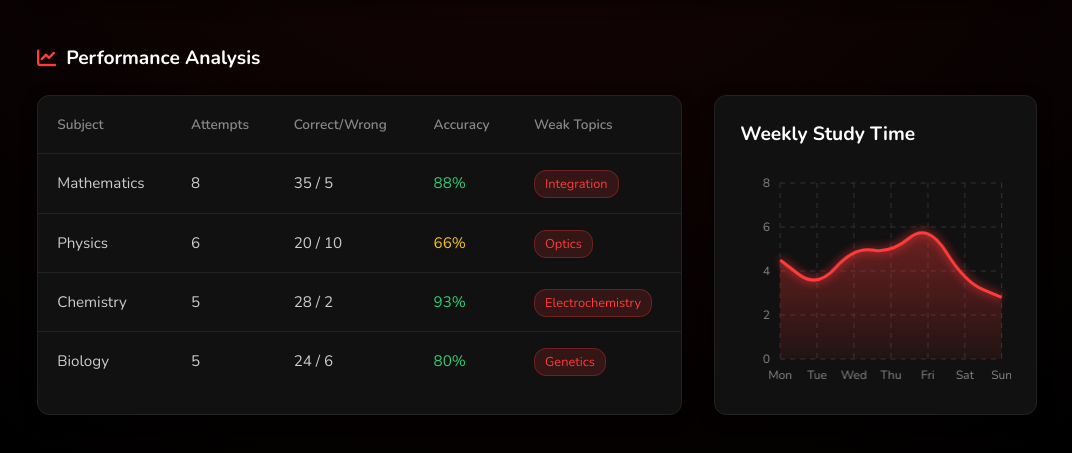
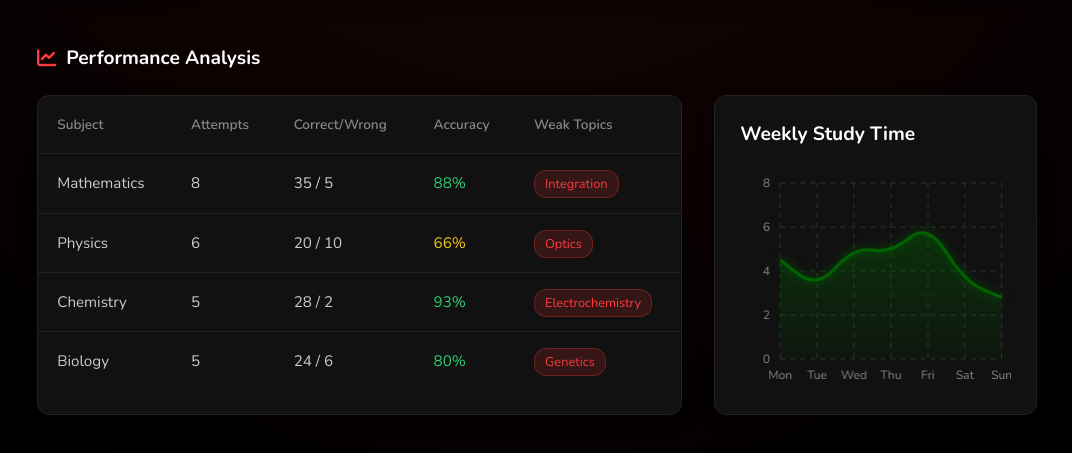
Before and after one commit to abhaysinghbaghel-asb/Hack-Vento, a website: page mcq.html in a window 1280 px wide. Shown: the part 1145-1598 px from the top of the page, without its empty margins (103-1175 px from the left). Drawn offline with nearby package versions, Linux system fonts and the light colour scheme.

Commit message:
Update mcq.html

```diff
--- a/mcq.html
+++ b/mcq.html
@@ -1,4 +1,4 @@
-<!DOCTYPE html>
+<!DOCTYPE html><!DOCTYPE html>
 <html lang="en">
 <head>
     <meta charset="UTF-8">
@@ -846,7 +846,8 @@
             }
             const last=getPoint(data.length-1); ctx.lineTo(last.x, last.y);
             const gradient=ctx.createLinearGradient(0,padTop,0,H);
-            gradient.addColorStop(0,'rgba(255, 59, 59, 0.5)'); gradient.addColorStop(1,'rgba(255, 59, 59, 0)');
+            gradient.addColorStop(0,'rgba(0, 100, 0, 0.5)');
+            gradient.addColorStop(1,'rgba(0, 100, 0, 0)');
             ctx.save(); ctx.lineTo(last.x, padTop+chartH); ctx.lineTo(start.x, padTop+chartH); ctx.closePath();
             ctx.fillStyle=gradient; ctx.fill(); ctx.restore();
             ctx.beginPath(); ctx.moveTo(start.x, start.y);
@@ -856,7 +857,7 @@
                 ctx.quadraticCurveTo(p1.x, p1.y, midNextX, midNextY);
             }
             ctx.lineTo(last.x, last.y);
-            ctx.strokeStyle='#ff3b3b'; ctx.lineWidth=3; ctx.shadowColor='#ff3b3b'; ctx.shadowBlur=10;
+            ctx.strokeStyle='#006400'; ctx.lineWidth=3; ctx.shadowColor='#006400'; ctx.shadowBlur=10;
             ctx.stroke(); ctx.shadowBlur=0;
         }
 
```
